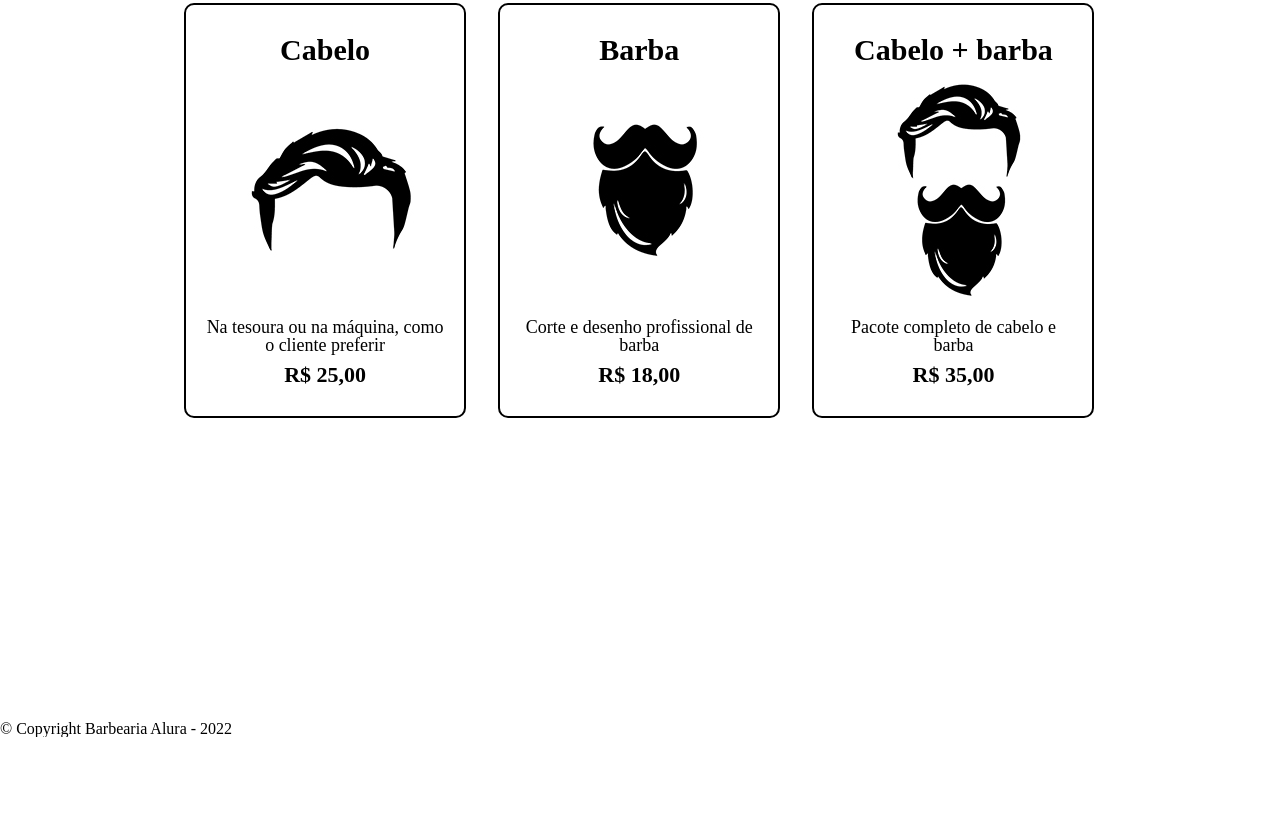
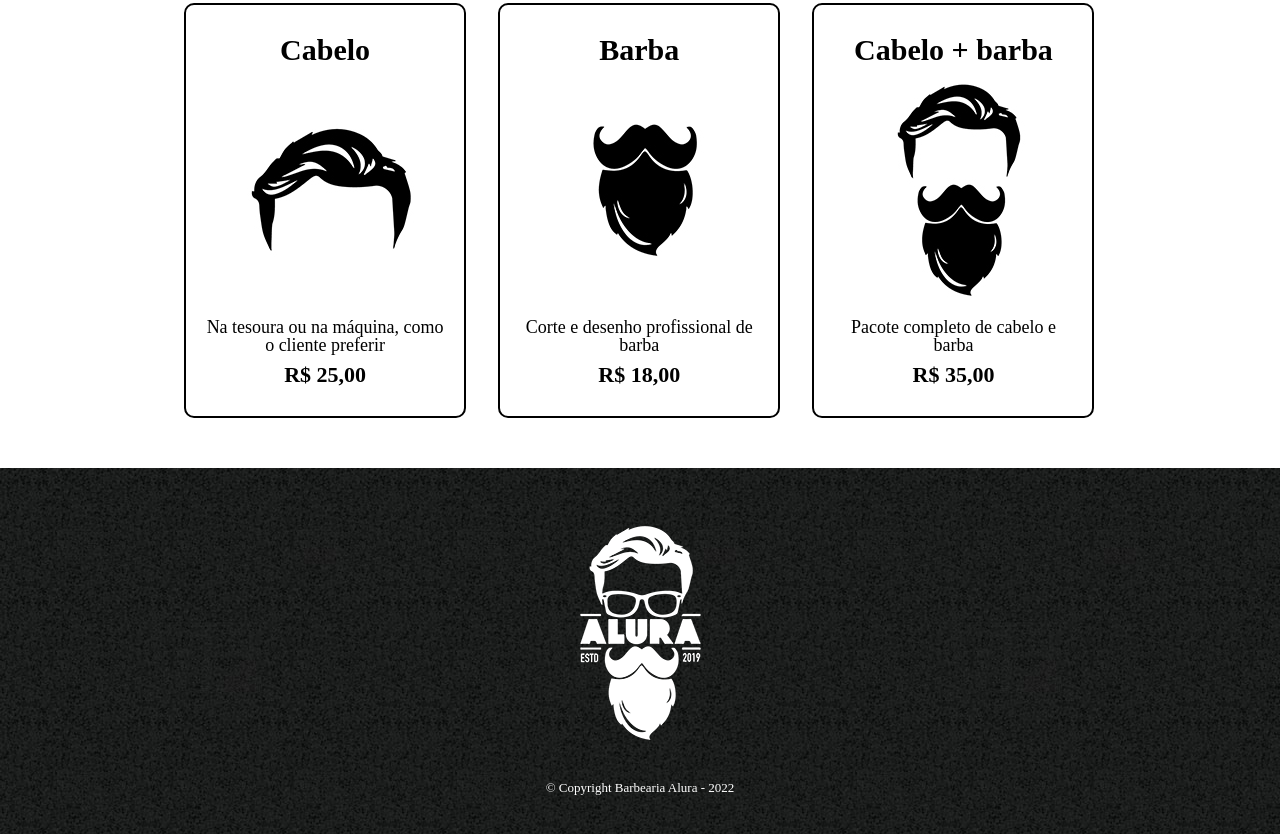
Before and after one commit to f-nely/html5-css3-alura, a plain HTML site: page html5_css3/produtos.html in a window 1280 px wide. Shown: the part 340-1174 px from the top of the page. Before the commit the page ends 1077 px from the top, so only its background shows below. Drawn offline with Linux system fonts and the light colour scheme.

Commit message:
Estilizando rodapé

```diff
--- a/html5_css3/css/produtos.css
+++ b/html5_css3/css/produtos.css
@@ -81,3 +81,15 @@ nav a:hover {
     font-weight: bold;
     margin-top: 10px;
 }
+
+footer {
+    background: url('../img/bg.jpg');
+    padding: 40px 0;
+    text-align: center;
+}
+
+.copyright {
+    color: #FFF;
+    font-size: 13px;
+    margin-top: 20px;
+}
```
